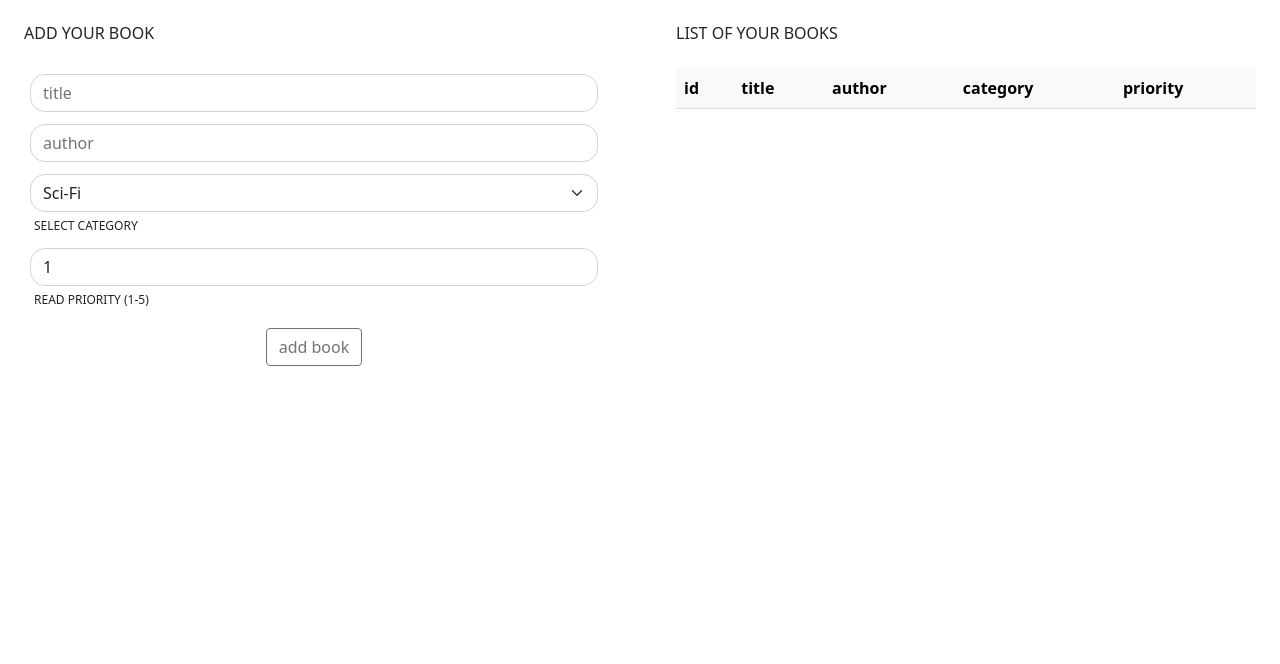
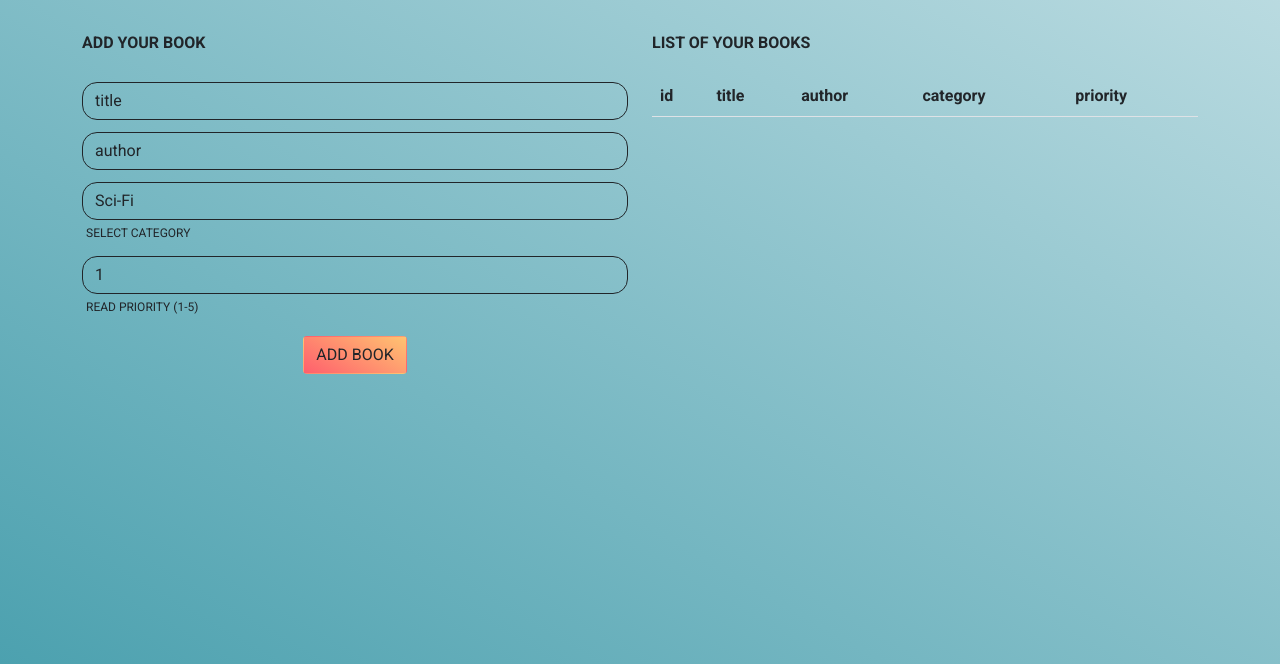
Before and after one commit to Magdalena-Tarka/task2, a plain HTML site: page index.html in a window 1280 px wide. Shown: the part 136-800 px from the top of the page. Drawn offline with nearby package versions, Linux system fonts and the light colour scheme.

Commit message:
Add styles to project

```diff
--- a/css/style.css
+++ b/css/style.css
@@ -1,21 +1,34 @@
-.header .header_title { text-align: center; font-size: 24px; margin: 5%; }
+@import url("https://fonts.googleapis.com/css2?family=Cinzel:wght@400;500;600&family=Roboto:wght@400;500;700&display=swap");
+body { background: linear-gradient(30deg, #4CA1AF, #C4E0E5) no-repeat center fixed; font-family: 'Roboto', sans-serif; }
+
+.header .header_title { text-align: center; font-size: 24px; margin: 5% 0 3% 0; font-family: 'Cinzel', serif; font-size: 50px; }
 
 section { padding: 20px 0; }
 
-section .section-title { font-size: 16px; margin: 0 0 24px 0; text-transform: uppercase; }
+section .section-title { font-size: 16px; margin: 0 0 24px 0; text-transform: uppercase; font-weight: 600; }
+
+button { margin: 12px auto; padding: 8px; background: linear-gradient(30deg, #FF5F6D, #FFC371); text-transform: uppercase; }
 
 form { display: -ms-flexbox; display: flex; -ms-flex-direction: column; flex-direction: column; }
 
-form .form_input { padding: 6px; }
+form .form_input { padding: 6px 0; }
 
-form .form_input .form-control, form .form_input .form-select { border-radius: 15px; }
+form .form_input * { background: transparent; }
+
+form .form_input .form-control, form .form_input .form-select { border-radius: 15px; border-color: #212529; }
+
+form .form_input .form-control:-ms-input-placeholder { color: #212529; }
+
+form .form_input .form-control::placeholder { color: #212529; }
 
 form label { text-transform: uppercase; font-size: 12px; padding-left: 4px; }
 
-form button { margin: 12px auto; }
+.list-section .wrapper { display: -ms-flexbox; display: flex; -ms-flex-direction: column; flex-direction: column; }
 
-.list-section .container { display: -ms-flexbox; display: flex; -ms-flex-direction: column; flex-direction: column; }
+.list-section .wrapper table * { background: transparent; }
 
-.list-section .container button { margin: 12px auto; }
+.list-section .wrapper table tbody { text-transform: capitalize; }
 
-.list-section .container #clear-list-btn.hidden { display: none; }
+.list-section .wrapper table tbody tr { border: none; border-bottom: 1px solid #212529; }
+
+.list-section .wrapper #clear-list-btn.hidden { display: none; }
--- a/index.html
+++ b/index.html
@@ -16,11 +16,11 @@
     </div>
   </header>
 
-  <main>
-    <div  class="row">
+  <main class="container">
+    <div class="row">
 
-      <section class="col-md-6 form-section">
-        <div class="container">
+      <section class="col-lg-6 form-section">
+        <div class="wrapper">
           <h2 class="section-title">Add your book</h2>
           <form id="form">
               <div class="form_input col">
@@ -78,7 +78,7 @@
                 <label for ="priority">Read priority (1-5)</label>
               </div>
 
-              <button class="btn btn-outline-secondary"
+              <button class="btn"
                 type="submit"
               >add book</button>
 
@@ -86,10 +86,10 @@
         </div>
       </section>
 
-      <section class="col-md-6 list-section">
-        <div class="container">
+      <section class="col-lg-6 list-section">
+        <div class="wrapper">
           <h2 class="section-title">List of your books</h2>
-          <table class="table table-light table-striped">
+          <table class="table table-striped">
             <thead>
               <tr>
                 <th scope="col">id</th>
@@ -101,7 +101,7 @@
             </thead>
             <tbody class="table-body" id="table-body"></tbody>
           </table>
-          <button class="btn btn-outline-secondary hidden"
+          <button class="btn hidden"
             type="button"
             id="clear-list-btn"
           >clear list</button>
```
